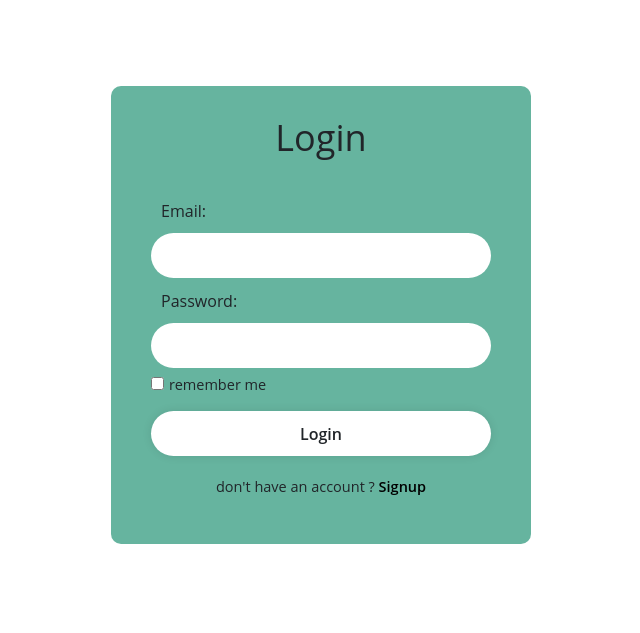
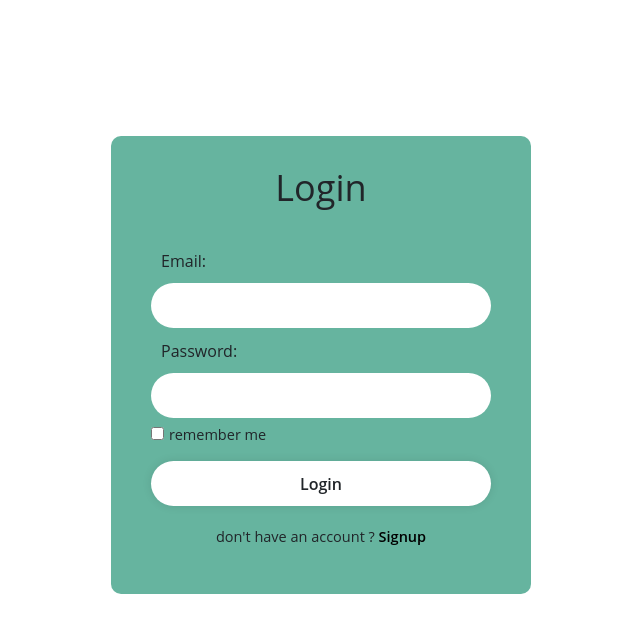
Before and after one commit to AmrYsff/Alfakhera-webapp, a PHP site: page /signin.php in a window 1280 px wide. Shown: the part 85-718 px from the top of the page, without its empty margins (319-959 px from the left). Run offline with PHP 8.4, Linux system fonts and the light colour scheme.

Commit message:
Update signin.css

```diff
--- a/css/signin.css
+++ b/css/signin.css
@@ -26,6 +26,10 @@ body {
     justify-content: center;
     align-items: center;
     min-height: 100vh;
+}
+
+main{
+    margin-top: 100px;
 }
 
 
```
